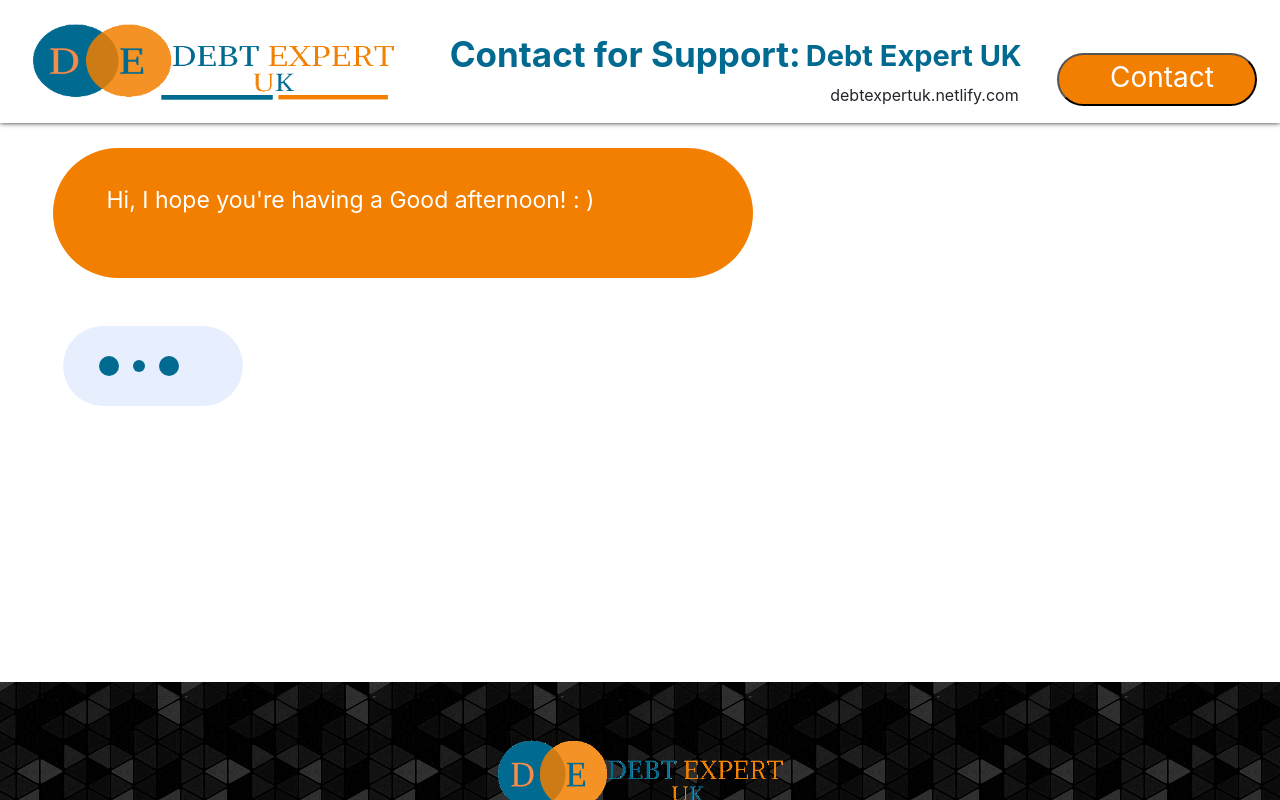
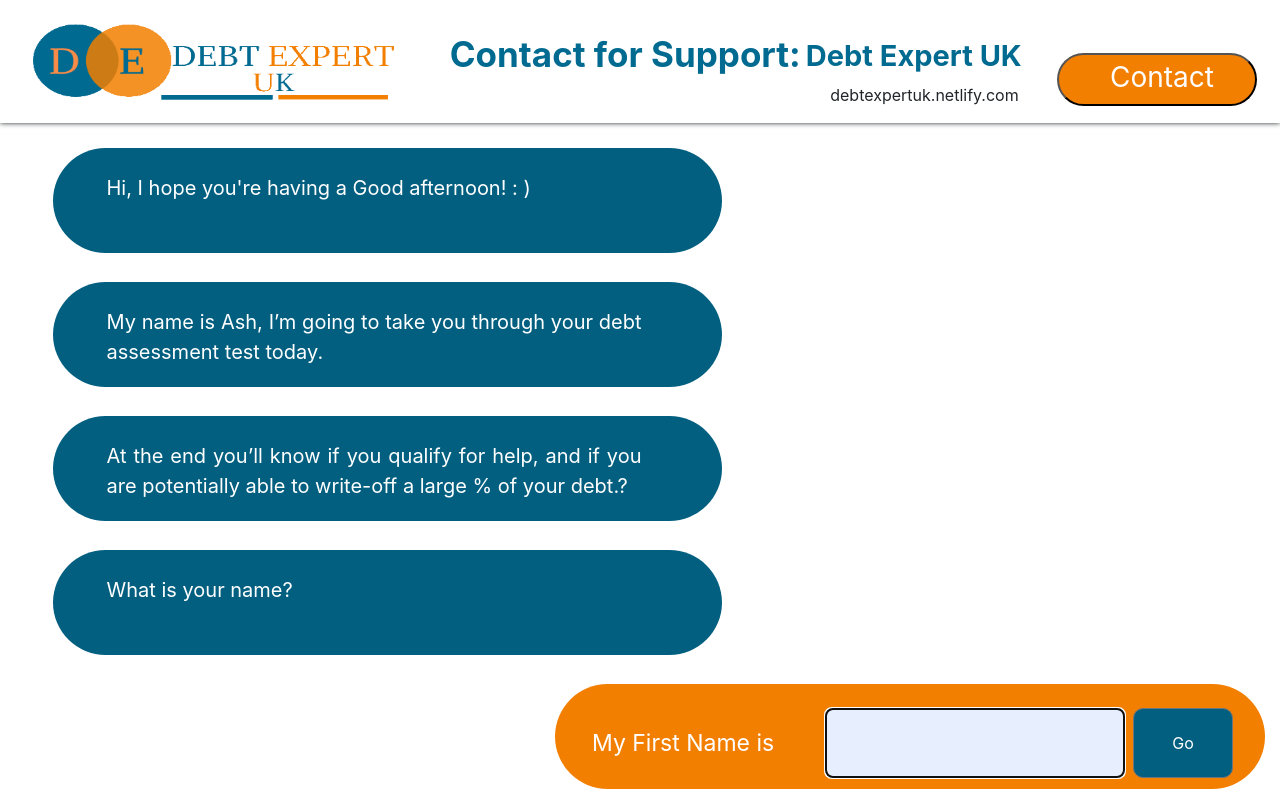
Before and after one commit to akashahmad/leads-bpo, a React (Create React App) app: page /chat in a window 1280 px wide. Shown: the top 800 px of the page. Built offline with nearby package versions, Linux system fonts and the light colour scheme.

Commit message:
robo chat regex set

```diff
--- a/src/component/form2/form.js
+++ b/src/component/form2/form.js
@@ -10,6 +10,8 @@ export default() => {
     const [phone, setphone] = useState("");
     const [error, setError] = useState("");
     const [postBody, setpostBody] = useState("");
+
+
 
     const addFirstName = e => {
         setfirstName(e.target.value)
@@ -25,10 +27,10 @@ export default() => {
        // e.preventDefault();
         setphone(e.target.value);
         if(!phoneNumberValidator(phone)){
-            console.log(!phoneNumberValidator(phone));
+            //console.log(!phoneNumberValidator(phone));
            setError("* Enter phone number with pattern:+44 1434 634996")
         }
-        console.log(phoneNumberValidator(phone));
+
     };
     const addPostBody = e => {
         setpostBody(e.target.value)
@@ -42,6 +44,8 @@ export default() => {
             re.test(String(number).toLowerCase())
         )
     };
+
+
 
 const AddItem = (e) => {
           e.preventDefault();
@@ -122,7 +126,7 @@ const AddItem = (e) => {
                                         </label>
                                         <div className="">
                                             <input name="phone" id="input_1_2"
-                                                   placeholder="  Requested Format: +44 1434 634996 " className="fields"
+                                                   placeholder="  Requested Format: 0044 1434 634996 " className="fields"
                                                    value={phone}
                                                    type="number"
                                                    onChange={addPhone}
--- a/src/component/qualificationdata/qualificationdata.js
+++ b/src/component/qualificationdata/qualificationdata.js
@@ -82,7 +82,7 @@ export default () => {
             takeInput: false
         },
         {
-            question: "My Phone Number is",
+            question: "My Phone Number is ",
             takeInput: true,
             type: "number",
             disable: false,
@@ -121,7 +121,8 @@ export default () => {
     };
 
     const phoneNumberValidator = number => {
-        let re = /^(\+44\s?\d{10}|0044\s?\d{10}|0\s?\d{10})?$/;
+        {console.log(number)}
+        let re = /^(\+44\s?\d{10}|\+0044\s?\d{10})?$/;
         return re.test(String(number).toLowerCase());
     };
 
@@ -178,7 +179,7 @@ export default () => {
                                 newMessate[index] = {question: "submit"};
                             }
                             setShowQuestions(newMessate);
-                        }, 3000);
+                        }, 300);
                         return (
                             <div className="ml-5 mt-5 mb-3">
                                 <div className="d-flex Loader">
@@ -195,8 +196,8 @@ export default () => {
                         return (
                             <div className="chat1 mb-1">
                                 <div className="chat1-inside-data">
-                                    <div style={{marginLeft: "20px",marginRight: "70px",marginTop: "3px"}}>
-                                        <p className="ml-4 pt-4 p">{single.question}</p>
+                                    <div style={{marginLeft: "20px",marginRight: "70px",marginTop: "15px"}}>
+                                        <p className="ml-4 p">{single.question}</p>
                                     </div>
                                 </div>
                             </div>
@@ -209,30 +210,30 @@ export default () => {
                                           onSubmit={(event) =>
                                           {
                                             event.preventDefault();
-                                             if (single.type === "number")
-                                             {
-                                                       if (!phoneNumberValidator("+" + showQuestions[index].value))
-                                                       {
+                                             if (single.type === "number") {
+                                                 { console.log(showQuestions[index].value)
+                                                     if (!phoneNumberValidator("+" + showQuestions[index].value)) {
                                                                  let newMessate = [...showQuestions];
-                                                            newMessate[index].message = " * Enter a valid Pattern i.e +441234567890";
+                                                                 newMessate[index].message = " * Enter a valid Pattern i.e 0044 7804944083"
                                                                  setShowQuestions(newMessate);
+
                                                              }
-                                                   else  {
-                                                           if(!Validnum) {
+                                                     else {
+                                                                 if (!Validnum) {
                                                                      let newMessate1 = [...showQuestions];
-                                                               newMessate1[index].message = " * NUM IS SWITCHED OFF";
+                                                                     newMessate1[index].message = " * NUMBER IS SWITCHED OFF";
                                                                      setShowQuestions(newMessate1);
 
 
                                                                  }
-                                                           else
-                                                           {
+                                                                 else {
                                                                      let newMessate = [...showQuestions];
                                                                      newMessate[index].disable = true;
                                                                      newMessate[index].value = "+" + showQuestions[index].value;
                                                                      newMessate.push({question: "typing"});
                                                                      setShowQuestions(newMessate);
 
+                                                                 }
                                                              }
                                                  }
                                              }
@@ -263,21 +264,22 @@ export default () => {
                                             width: "209px",
                                             marginTop: "42px"
                                         }}>
-                                            <p className=" p " style={{color: "white"}}>{single.question}</p>
+                                            <p className=" p " style={{color: "white",width:"300px"}}>{single.question}</p>
 
                                         </div>
                                         {single.type === "number" ?
                                             <div>
-                                                <input placeholder="" className="input mt-4 ml-4"
+                                                <input  placeholder="" className="input mt-4 ml-4"
                                                        type="number"
                                                        required={true}
                                                        autoFocus
-                                                       value={showQuestions[index] && showQuestions[index].value ? showQuestions[index].value : null}
+                                                       value={showQuestions[index] &&
+                                                       showQuestions[index].value ? showQuestions[index].value : null}
                                                        onChange={event => {
                                                            let newMessate = [...showQuestions];
                                                            let value = event.target.value;
                                                            newMessate[index].message = "";
-                                                           if (value.length <= 13) {
+                                                           if (value.length <=14) {
                                                                newMessate[index].value = value;
                                                            }
                                                            setShowQuestions(newMessate);
@@ -311,8 +313,8 @@ export default () => {
                                                            newMessate[index].value = event.target.value;
                                                            setShowQuestions(newMessate);
                                                        }}/>}
-                                        <div><Button style={{marginTop: "19%", marginLeft: "8%!important",
-                                            backgroundColor:"#F37F00"}}
+                                        <div><Button style={{marginTop: "20%", marginLeft: "8%!important",
+                                            backgroundColor:"#035F80"}}
                                                      disabled={showQuestions[index].disable} type="submit"
                                                      variant="secondary" className="button ml-2">
                                             Go
--- a/src/component/qualificationdata/style.js
+++ b/src/component/qualificationdata/style.js
@@ -7,13 +7,12 @@ export default ()=>{
 
         .req-msg
            {
-    width: 300px!important;
-    margin-left: 6%;
-    margin-top: 0;
+    width: 319px!important;
+    margin-left: 6%!important;
+    margin-top: 9px;
     margin-bottom: 3rem;
-    color: #F37F00;
+    color: Red;
     font-size: 16px;
-    margin-left: 28px;
             }
 
             .container-all{
@@ -32,28 +31,18 @@ export default ()=>{
                 justify-content: space-around;
                 padding-bottom: 1%;
             }
-            // button.around-button{
-            //     border-radius: 30px;
-            //     width: 180px;
-            //     font-size: 14px;
-            //     font-family: Heebo, sans-serif, fontawesome;
-            //     color: #fff;
-            //     background: #8a1082;
-            //     padding: 10px 20px 10px 20px;
-            //     border: 0 solid #fdc037;
-            //     margin: 25px 0;
-            //     /* height: 30px; */
-            // }
+
             .chat1-inside-data
-            { height: 95px;
-              background: #F37F00!important;
+            {
+            height: 105px!important;
+    background: #035F80!important;
     border-radius: 180px;
-                max-width: 700px;
-                  height: 130px;
+    max-width: 669px;
+
     text-align: justify;
     padding: 10px;
     line-height: 30px;
-               font-size: 23px;
+    font-size: 20px;
     text-align: whi;
     color: white;
                }
@@ -72,10 +61,13 @@ export default ()=>{
             .chat-input-data {
             font-size: 23px;
                 float: right;
-                background: #006a90 ;
+                background: #F37F00 ;
                width: 42%;
-                height: 120px;
+               height: 105px!important;
                 border-radius: 55px;
+
+
+
 
 
             }
--- a/src/containers/formPage/form.js
+++ b/src/containers/formPage/form.js
@@ -1,10 +1,10 @@
 import React from 'react'
-import Layout from '../../component/layout/layout'
+ // import Layout from '../../component/layout/layout'
 import Section1 from '../../component/form2/form'
 export default () => {
     return (
-        <Layout>
+       // <Layout>
         <Section1/>
-        </Layout>
+       //  </Layout>
     );
 }
--- a/src/containers/home/home.js
+++ b/src/containers/home/home.js
@@ -2,7 +2,6 @@ import React from 'react'
 import Layout from '../../component/layout/layout'
 import Section1 from '../../component/section-1/section'
 import Section2 from '../../component/section-2/section'
-import Section3 from '../../component/section-3/section'
 import Section4 from '../../component/section-4/section'
 import Section5 from '../../component/section-5/section'
 import Section6 from '../../component/section-6/section'
```
Lines whose indentation alone changed are shown as unchanged.
